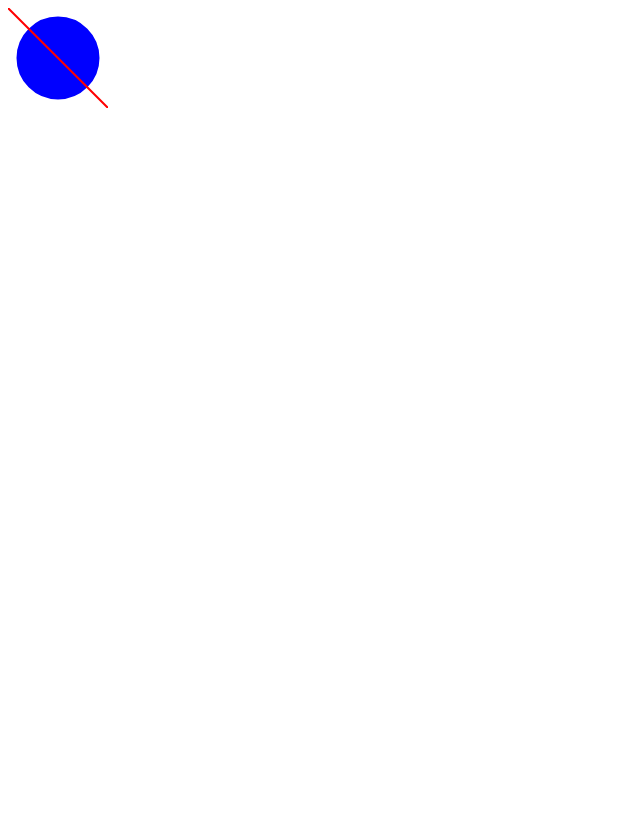
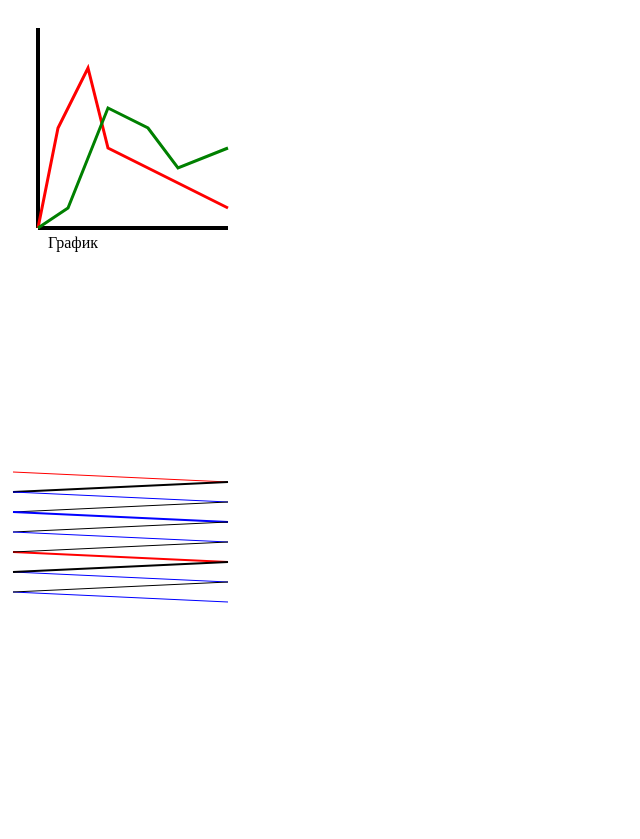
Before and after one commit to msknatalie/svg-exercises, a plain HTML site: page index.html in a window 1280 px wide. Shown: the whole page, without its empty margins (0-640 px from the left). Before the commit the page ends 800 px from the top, so only its background shows below. Drawn offline with Linux system fonts and the light colour scheme.

Commit message:
Add graphic and lines

```diff
--- a/index.html
+++ b/index.html
@@ -5,24 +5,63 @@
     <meta http-equiv="X-UA-Compatible" content="IE=edge" />
     <meta name="viewport" content="width=device-width, initial-scale=1.0" />
     <title>circle</title>
+    <link rel="stylesheet" href="style.css" />
   </head>
   <body>
-    <svg height="100" width="100">
-      <circle
+    <div class="graphic">
+      <svg height="400" width="400">
+        <!-- <circle
         cx="50"
         cy="50"
         r="40"
         stroke="blue"
         stroke-width="3"
         fill="blue"
-      />
-      <line
-        x1="0"
-        y1="0"
-        x2="200"
-        y2="200"
-        style="stroke: rgb(255, 0, 0); stroke-width: 2"
-      />
+      /> -->
+        <line
+          x1="10"
+          y1="0"
+          x2="10"
+          y2="200"
+          style="stroke: black; stroke-width: 4"
+        />
+        <text x="20" y="220" fill="black">График</text>
+        <line
+          x1="200"
+          y1="200"
+          x2="10"
+          y2="200"
+          style="stroke: black; stroke-width: 4"
+        />
+        <!-- <text x="-10" y="10" fill="black" transform="rotate(-5 -50,-90)">Вертикальная линия</text> -->
+        <polyline
+          points="10,200 30,100 60,40 80,120 120,140 200,180"
+          style="fill: none; stroke: red; stroke-width: 3"
+        />
+        <polyline
+          points="10,200 40,180 80,80 120,100 150,140 200,120"
+          style="fill: none; stroke: green; stroke-width: 3"
+        />
+      </svg>
+    </div>
+    <div class="lines">
+    <svg height="380" width="300">
+      <g fill="none">
+        <path stroke="red" d="M5 20 l215 10" />
+        <path stroke="black" d="M5 40 l215 -10" style="stroke-width: 2"/>
+        <path stroke="blue" d="M5 40 l215 10" />
+        <path stroke="black" d="M5 60 l215 -10" />
+        <path stroke="blue" d="M5 60 l215 10" style="stroke-width: 2"/>
+        <path stroke="black" d="M5 80 l215 -10" />
+        <path stroke="blue" d="M5 80 l215 10" />
+        <path stroke="red" d="M5 100 l215 10" style="stroke-width: 2"/>
+        <path stroke="black" d="M5 100 l215 -10" />
+        <path stroke="blue" d="M5 120 l215 10" />
+        <path stroke="black" d="M5 120 l215 -10" style="stroke-width: 2"/>
+        <path stroke="blue" d="M5 140 l215 10" />
+        <path stroke="black" d="M5 140 l215 -10" />
+      </g>
     </svg>
+    </div>
   </body>
 </html>
--- /dev/null
+++ b/style.css
@@ -0,0 +1,3 @@
+.graphic {
+    padding: 20px;
+}
```
